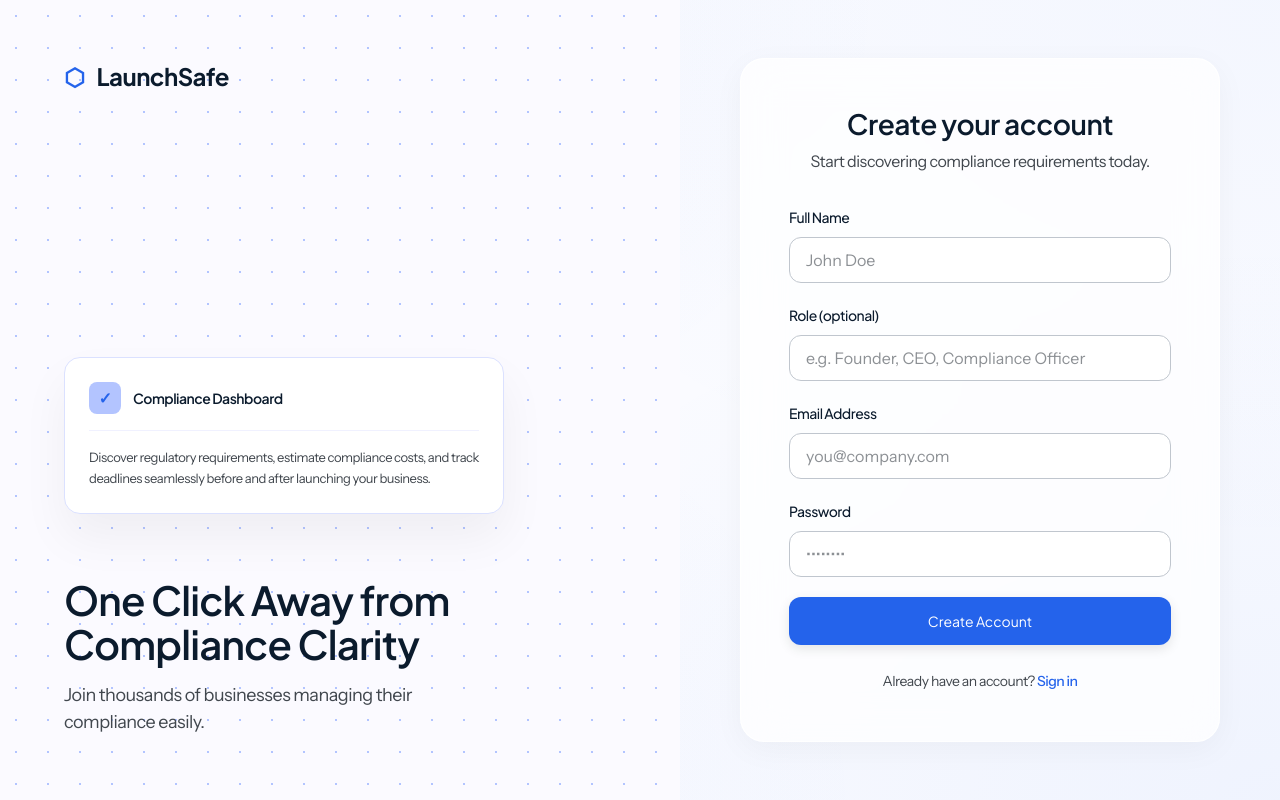
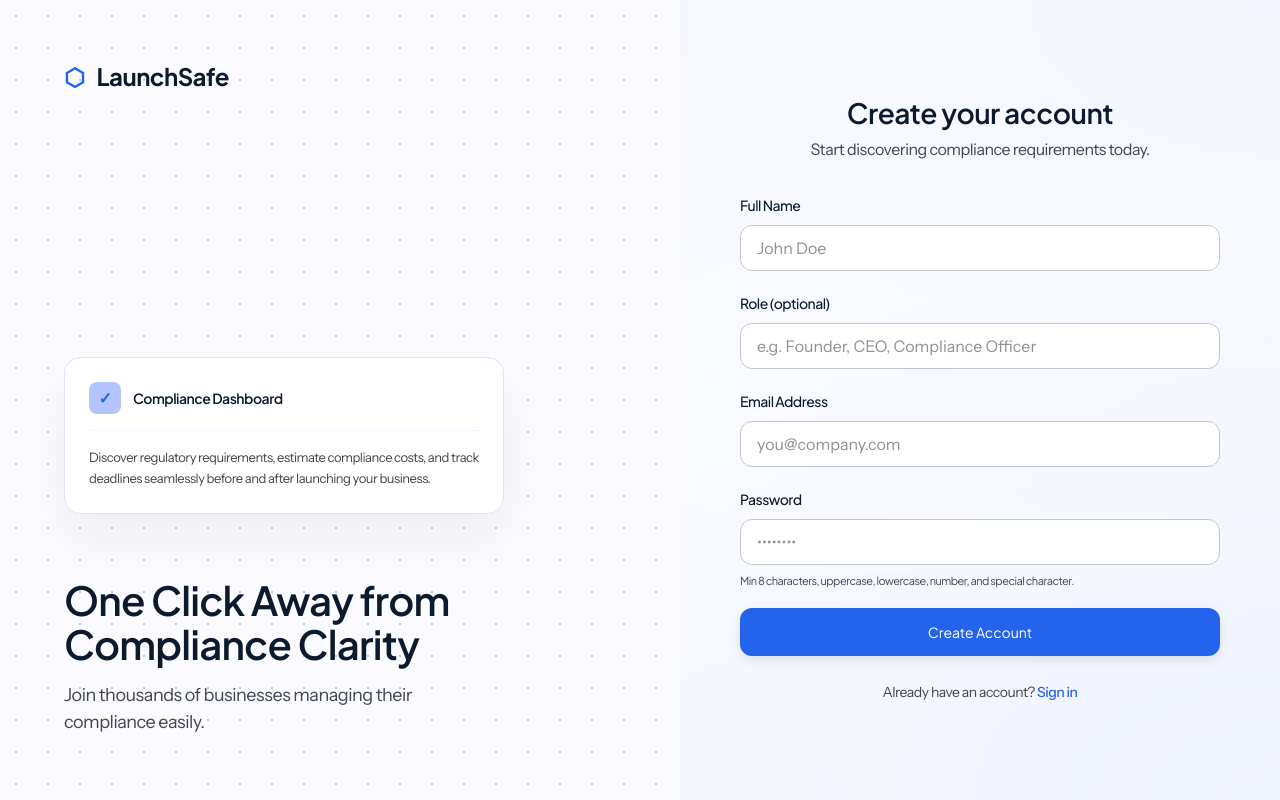
Before and after one commit to claireigwe/LaunchSafe, a Next.js app: page /signup in a window 1280 px wide. Built offline with nearby package versions, Linux system fonts and the light colour scheme; no server answers.

Commit message:
Minor edits

```diff
--- a/app/api/account/delete/route.ts
+++ b/app/api/account/delete/route.ts
@@ -1,28 +1,45 @@
 import { NextResponse } from "next/server";
 import { getRequiredUser } from "@/lib/auth/get-session";
-import { createAdminClient } from "@/lib/supabase/server";
 import type { ApiResponse } from "@/types/api.types";
 
 export async function POST() {
   try {
     const user = await getRequiredUser();
-    const supabase = createAdminClient();
+    const serviceKey = process.env.SUPABASE_SERVICE_ROLE_KEY!;
+    const projectUrl = process.env.NEXT_PUBLIC_SUPABASE_URL!;
 
-    const { error } = await supabase.auth.admin.deleteUser(user.id);
+    const { createClient } = await import("@supabase/supabase-js");
+    const db = createClient(projectUrl, serviceKey, {
+      auth: { autoRefreshToken: false, persistSession: false },
+    }) as any;
 
-    if (error) {
-      return NextResponse.json<ApiResponse>(
-        { success: false, error: { message: error.message } },
-        { status: 500 }
-      );
+    // Delete all user data from every table
+    const tables = [
+      "billing_events", "assessment_purchases", "payments",
+      "subscriptions", "evidence", "compliance_documents",
+      "compliance_scores", "compliance_tasks", "notifications",
+      "notification_preferences", "business_members", "businesses",
+      "assessments", "user_profiles",
+    ];
+
+    for (const table of tables) {
+      try { await db.from(table).delete().eq("user_id", user.id); } catch {}
     }
 
+    // Try the Supabase admin client
+    const { error: authError } = await db.auth.admin.deleteUser(user.id);
+    if (authError) {
+      console.error("[Account Delete] Admin API:", authError.message);
+    }
+
+    // Data is already deleted — return success regardless
     return NextResponse.json<ApiResponse>(
-      { success: true, data: { message: "Account deleted successfully" } },
+      { success: true, data: { message: "Account data deleted" } },
       { status: 200 }
     );
   } catch (error) {
     const message = error instanceof Error ? error.message : "Account deletion failed";
+    console.error("[Account Delete] Exception:", message);
     return NextResponse.json<ApiResponse>(
       { success: false, error: { message } },
       { status: 500 }
--- a/features/assessments/components/steps/team-staffing.tsx
+++ b/features/assessments/components/steps/team-staffing.tsx
@@ -142,7 +142,7 @@ export function TeamStaffing({
           Back
         </Button>
         <Button type="submit" variant="primary" size="lg">
-          Review Answers
+          Continue
         </Button>
       </div>
     </form>
--- a/features/auth/components/forgot-password-form/forgot-password-form.module.css
+++ b/features/auth/components/forgot-password-form/forgot-password-form.module.css
@@ -2,13 +2,6 @@
   max-width: 480px;
   width: 100%;
   margin: 0 auto;
-  background: rgba(255, 255, 255, 0.75);
-  backdrop-filter: blur(20px);
-  -webkit-backdrop-filter: blur(20px);
-  border: 1px solid rgba(255, 255, 255, 0.9);
-  box-shadow: 0 8px 32px rgba(0, 0, 0, 0.04);
-  border-radius: 24px;
-  padding: 48px;
 }
 
 .header {
--- a/features/auth/components/login-form/login-form.module.css
+++ b/features/auth/components/login-form/login-form.module.css
@@ -2,13 +2,6 @@
   max-width: 480px;
   width: 100%;
   margin: 0 auto;
-  background: rgba(255, 255, 255, 0.75);
-  backdrop-filter: blur(20px);
-  -webkit-backdrop-filter: blur(20px);
-  border: 1px solid rgba(255, 255, 255, 0.9);
-  box-shadow: 0 8px 32px rgba(0, 0, 0, 0.04);
-  border-radius: 24px;
-  padding: 48px;
 }
 
 .header {
--- a/features/auth/components/reset-password-form/reset-password-form.module.css
+++ b/features/auth/components/reset-password-form/reset-password-form.module.css
@@ -2,13 +2,6 @@
   max-width: 480px;
   width: 100%;
   margin: 0 auto;
-  background: rgba(255, 255, 255, 0.75);
-  backdrop-filter: blur(20px);
-  -webkit-backdrop-filter: blur(20px);
-  border: 1px solid rgba(255, 255, 255, 0.9);
-  box-shadow: 0 8px 32px rgba(0, 0, 0, 0.04);
-  border-radius: 24px;
-  padding: 48px;
 }
 
 .header {
--- a/features/auth/components/signup-form/signup-form.module.css
+++ b/features/auth/components/signup-form/signup-form.module.css
@@ -2,13 +2,6 @@
   max-width: 480px;
   width: 100%;
   margin: 0 auto;
-  background: rgba(255, 255, 255, 0.75);
-  backdrop-filter: blur(20px);
-  -webkit-backdrop-filter: blur(20px);
-  border: 1px solid rgba(255, 255, 255, 0.9);
-  box-shadow: 0 8px 32px rgba(0, 0, 0, 0.04);
-  border-radius: 24px;
-  padding: 48px;
 }
 
 .header {
@@ -73,15 +66,39 @@
   opacity: 0.6;
 }
 
+.inputError {
+  border-color: var(--color-palette-error-60) !important;
+}
+
+.inputError:focus {
+  box-shadow: 0 0 0 3px var(--color-palette-error-90) !important;
+}
+
+.fieldError {
+  font-family: var(--font-label-label-small-fontFamily);
+  font-size: 12px;
+  color: var(--color-key-error);
+  margin: 0;
+  line-height: 1.4;
+}
+
 .errorAlert {
-  padding: 16px;
+  padding: 14px 16px;
   background-color: var(--color-palette-error-99);
-  border: 1px solid var(--color-palette-error-90);
+  border: 1px solid var(--color-palette-error-80);
   border-radius: 12px;
   color: var(--color-palette-error-30);
   font-family: var(--font-body-body-medium-fontFamily);
   font-size: 14px;
   line-height: 1.5;
+}
+
+.hint {
+  font-family: var(--font-label-label-small-fontFamily);
+  font-size: 11px;
+  color: var(--color-role-light-onSurfaceVariant);
+  margin: 0;
+  line-height: 1.4;
 }
 
 .footerText {
--- a/features/auth/components/signup-form/signup-form.tsx
+++ b/features/auth/components/signup-form/signup-form.tsx
@@ -9,6 +9,15 @@ import { triggerWelcome } from "@/features/notifications/api/notification-trigge
 import styles from "./signup-form.module.css";
 import Link from "next/link";
 
+function validatePassword(password: string): string | null {
+  if (password.length < 8) return "Password must be at least 8 characters.";
+  if (!/[A-Z]/.test(password)) return "Password must contain at least one uppercase letter.";
+  if (!/[a-z]/.test(password)) return "Password must contain at least one lowercase letter.";
+  if (!/[0-9]/.test(password)) return "Password must contain at least one number.";
+  if (!/[!@#$%^&*(),.?":{}|<>]/.test(password)) return "Password must contain at least one special character.";
+  return null;
+}
+
 export function SignupForm() {
   const router = useRouter();
   const supabase = createClient();
@@ -17,6 +26,7 @@ export function SignupForm() {
   const [password, setPassword] = useState("");
   const [jobTitle, setJobTitle] = useState("");
   const [error, setError] = useState<string | null>(null);
+  const [fieldErrors, setFieldErrors] = useState<Record<string, string>>({});
   const [isLoading, setIsLoading] = useState(false);
 
   const redirectTo = typeof window !== "undefined"
@@ -25,8 +35,20 @@ export function SignupForm() {
 
   async function handleSubmit(e: React.FormEvent) {
     e.preventDefault();
+    setError(null);
+    setFieldErrors({});
+
+    const errs: Record<string, string> = {};
+    if (!fullName.trim()) errs.fullName = "Full name is required.";
+    if (!email.trim()) errs.email = "Email is required.";
+    const pwErr = validatePassword(password);
+    if (pwErr) errs.password = pwErr;
+    if (Object.keys(errs).length > 0) {
+      setFieldErrors(errs);
+      return;
+    }
+
     setIsLoading(true);
-    setError(null);
 
     const { error: signUpError } = await supabase.auth.signUp({
       email,
@@ -73,12 +95,13 @@ export function SignupForm() {
         <p className={styles.subtitle}>Start discovering compliance requirements today.</p>
       </div>
 
-      <form onSubmit={handleSubmit} className={styles.form}>
+      <form onSubmit={handleSubmit} className={styles.form} noValidate>
         {error && <div className={styles.errorAlert}>{error}</div>}
 
         <div className={styles.formGroup}>
           <label htmlFor="fullName" className={styles.label}>Full Name</label>
-          <input id="fullName" type="text" required value={fullName} onChange={(e) => setFullName(e.target.value)} className={styles.input} placeholder="John Doe" autoComplete="name" />
+          {fieldErrors.fullName && <p className={styles.fieldError}>{fieldErrors.fullName}</p>}
+          <input id="fullName" type="text" required value={fullName} onChange={(e) => setFullName(e.target.value)} className={`${styles.input} ${fieldErrors.fullName ? styles.inputError : ""}`} placeholder="John Doe" autoComplete="name" />
         </div>
 
         <div className={styles.formGroup}>
@@ -88,12 +111,15 @@ export function SignupForm() {
 
         <div className={styles.formGroup}>
           <label htmlFor="email" className={styles.label}>Email Address</label>
-          <input id="email" type="email" required value={email} onChange={(e) => setEmail(e.target.value)} className={styles.input} placeholder="you@company.com" autoComplete="email" />
+          {fieldErrors.email && <p className={styles.fieldError}>{fieldErrors.email}</p>}
+          <input id="email" type="email" required value={email} onChange={(e) => setEmail(e.target.value)} className={`${styles.input} ${fieldErrors.email ? styles.inputError : ""}`} placeholder="you@company.com" autoComplete="email" />
         </div>
 
         <div className={styles.formGroup}>
           <label htmlFor="password" className={styles.label}>Password</label>
-          <input id="password" type="password" required value={password} onChange={(e) => setPassword(e.target.value)} className={styles.input} placeholder="••••••••" minLength={6} autoComplete="new-password" />
+          {fieldErrors.password && <p className={styles.fieldError}>{fieldErrors.password}</p>}
+          <input id="password" type="password" required value={password} onChange={(e) => { setPassword(e.target.value); if (fieldErrors.password) setFieldErrors((p) => { const n = {...p}; delete n.password; return n; }); }} className={`${styles.input} ${fieldErrors.password ? styles.inputError : ""}`} placeholder="••••••••" autoComplete="new-password" />
+          <p className={styles.hint}>Min 8 characters, uppercase, lowercase, number, and special character.</p>
         </div>
 
         <Button type="submit" fullWidth isLoading={isLoading}>
```
